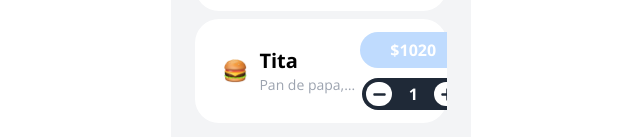
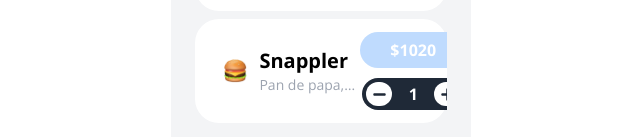
Before and after one commit to augustodelg/componentize-demo, a React (Vite) app: page / in a window 1280 px wide. Shown: the part 321-458 px from the top of the page, without its empty margins (319-959 px from the left). Built offline with nearby package versions, Linux system fonts and the light colour scheme.

Commit message:
MockData updated

```diff
--- a/src/mockData.ts
+++ b/src/mockData.ts
@@ -13,12 +13,13 @@ export const mockData: ProductInCart[] = [
     },
     {
         id: '2',
-        name: 'Tita',
+        name: 'Snappler',
         description: 'Pan de papa, 2 Carnes. 4 Cheddars',
         price: 1020,
         image: burguer,
         quantity: 1,
     },
+
 ];
 
 
```
